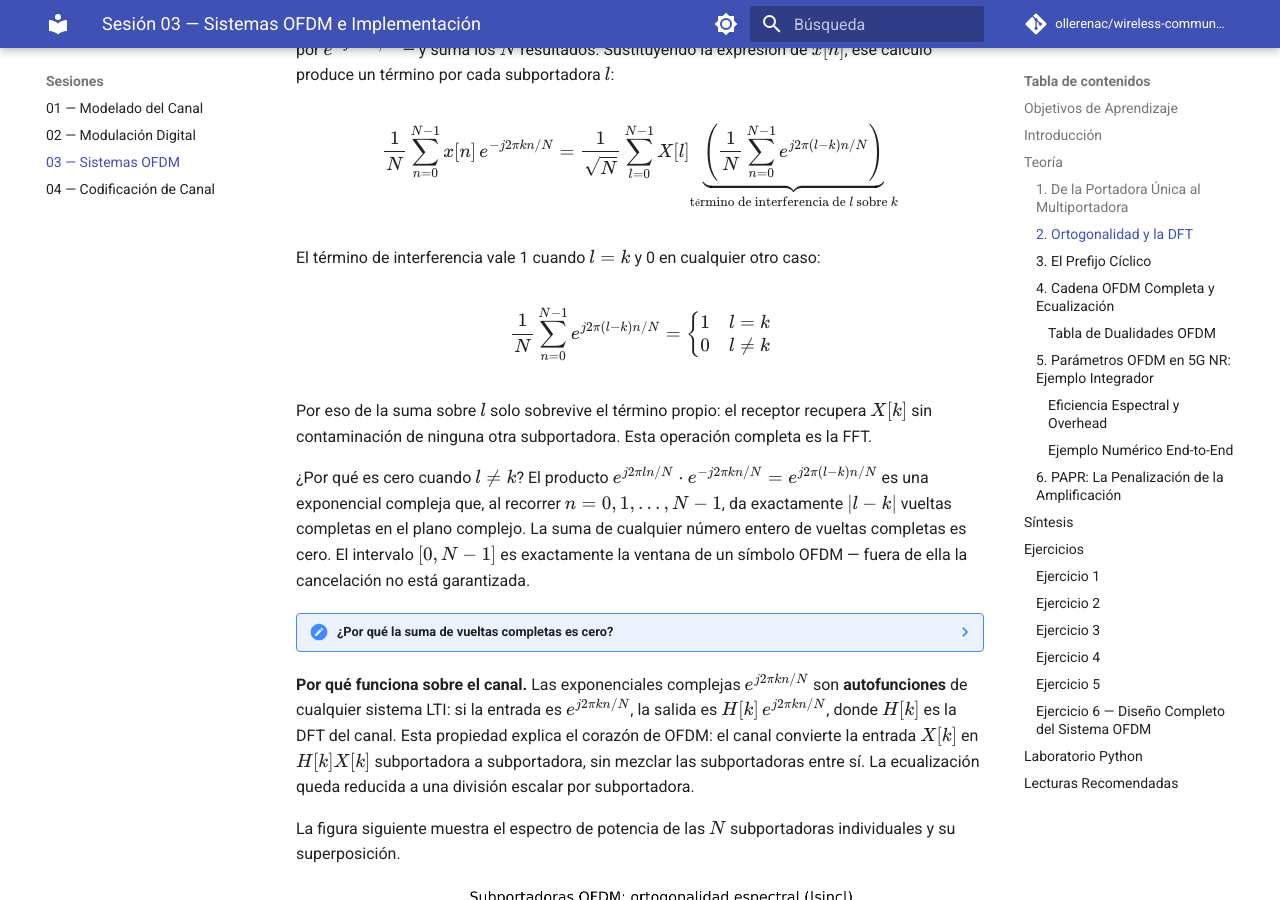
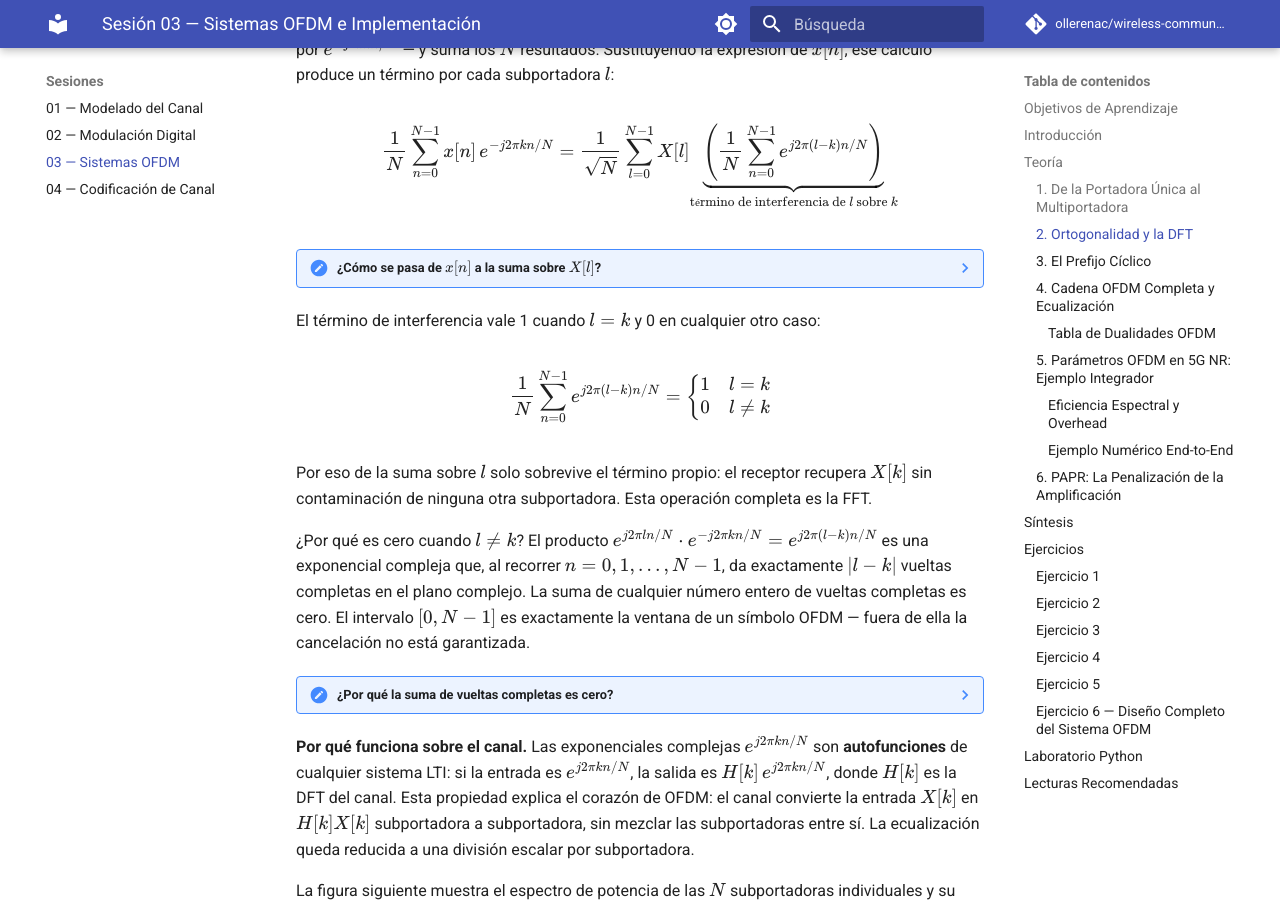
Before and after one commit to ollerenac/wireless-communication-systems, an MkDocs documentation site: the page built from docs/sessions/03-ofdm-systems/index.md, in a window 1280 px wide and 900 px high, scrolled down 4858 px. Built offline with MkDocs 1.6.1 and Material for MkDocs 9.7.7, drawn with Linux system fonts in a browser that asks for light colours; comment, search, counter and statistics services are not loaded; part of the change alters nothing that is shown.

Commit message:
sess03: add note box showing substitution of x[n] into receiver operation step by step
Co-Authored-By: Claude Sonnet 4.6 <noreply@anthropic.com>

```diff
--- a/docs/sessions/03-ofdm-systems/index.md
+++ b/docs/sessions/03-ofdm-systems/index.md
@@ -123,6 +123,25 @@ Es importante distinguir los dos dominios: $X[k]$ vive en **frecuencia** — es
 **¿Por qué son ortogonales las subportadoras?** Para extraer el símbolo $X[k]$ de la señal recibida, el receptor multiplica muestra a muestra (x[n]) por la conjugada de la subportadora $k$ — es decir, por $e^{-j2\pi kn/N}$ — y suma los $N$ resultados. Sustituyendo la expresión de $x[n]$, ese cálculo produce un término por cada subportadora $l$:
 
 $$\frac{1}{N}\sum_{n=0}^{N-1} x[n]\, e^{-j2\pi kn/N} = \frac{1}{\sqrt{N}}\sum_{l=0}^{N-1} X[l] \underbrace{\left(\frac{1}{N}\sum_{n=0}^{N-1} e^{j2\pi (l-k)n/N}\right)}_{\text{término de interferencia de }l\text{ sobre }k}$$
+
+??? note "¿Cómo se pasa de $x[n]$ a la suma sobre $X[l]$?"
+    La definición de $x[n]$ de la sección anterior es:
+
+    $$x[n] = \frac{1}{\sqrt{N}} \sum_{l=0}^{N-1} X[l]\, e^{j2\pi ln/N}$$
+
+    Se sustituye directamente dentro de la operación del receptor:
+
+    $$\frac{1}{N}\sum_{n=0}^{N-1} x[n]\, e^{-j2\pi kn/N} = \frac{1}{N}\sum_{n=0}^{N-1} \left(\frac{1}{\sqrt{N}} \sum_{l=0}^{N-1} X[l]\, e^{j2\pi ln/N}\right) e^{-j2\pi kn/N}$$
+
+    El factor $1/\sqrt{N}$ y $X[l]$ no dependen de $n$, así que salen de la suma sobre $n$:
+
+    $$= \frac{1}{\sqrt{N}} \sum_{l=0}^{N-1} X[l] \left(\frac{1}{N}\sum_{n=0}^{N-1} e^{j2\pi ln/N}\, e^{-j2\pi kn/N}\right)$$
+
+    Los dos exponentes con el mismo índice $n$ se combinan:
+
+    $$= \frac{1}{\sqrt{N}} \sum_{l=0}^{N-1} X[l] \left(\frac{1}{N}\sum_{n=0}^{N-1} e^{j2\pi (l-k)n/N}\right)$$
+
+    Ese término interior es el que determina si la subportadora $l$ interfiere con $k$ o no.
 
 El término de interferencia vale 1 cuando $l = k$ y 0 en cualquier otro caso:
 
```
